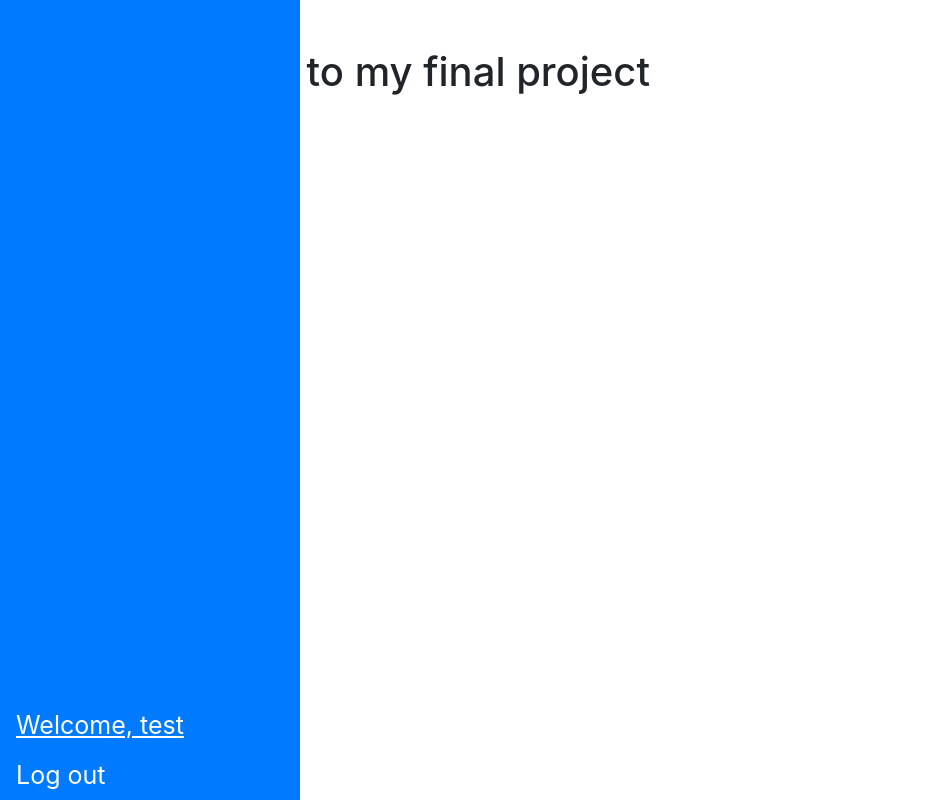
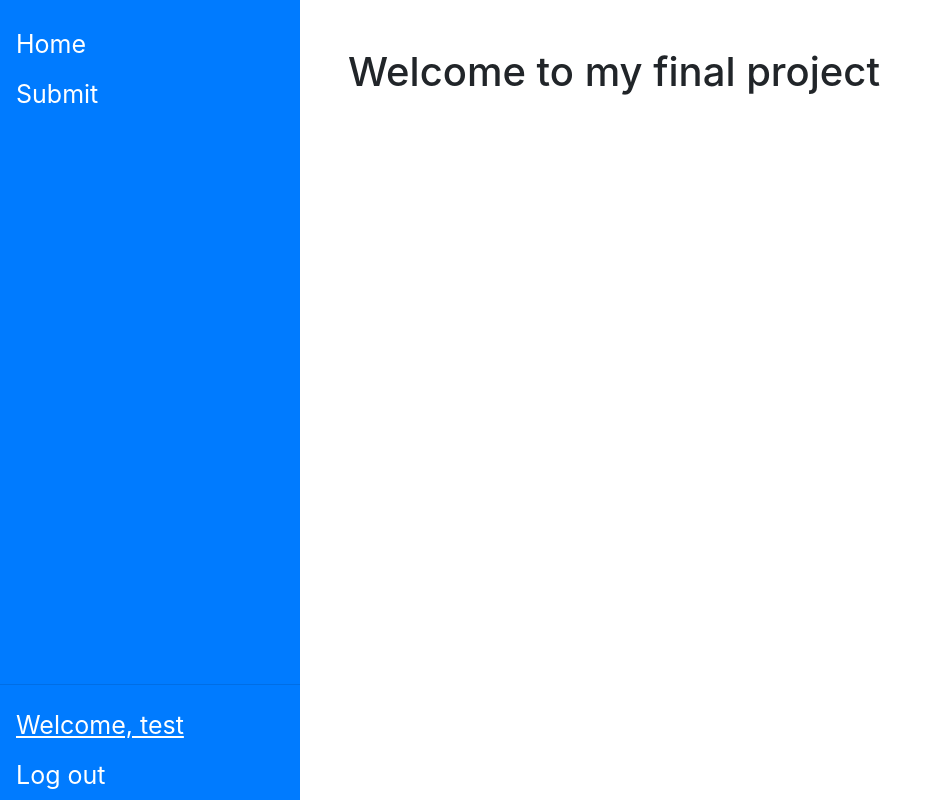
Before and after one commit to adamjoer/cs50-project, a Flask app: page / in a window 1280 px wide. Shown: the whole page, without its empty margins (0-943 px from the left). Run offline with Flask 2, Linux system fonts and the light colour scheme; a user stored in the database is signed in; some libraries are stand-ins or nearby versions.

Commit message:
Minor formatting fixes

```diff
--- a/templates/layout.html
+++ b/templates/layout.html
@@ -14,7 +14,10 @@
         <!-- Sidebar -->
         <div class="sidenav">
             {% if session.user_id %}
+            <a href="/">Home</a>
+            <a href="/submit">Submit</a>
             <div class="id">
+                <hr>
                 <p><u>Welcome, {{ session.user_name }}</u></p>
                 <a href="/logout">Log out</a>
             </div>
@@ -33,11 +36,12 @@
         {% endif %}
 
         <!-- Main content -->
-        <main class="container p-5">
+        <main class="p-5">
             <div class="main">
                 {% block main %}
                 {% endblock %}
             </div>
         </main>
+        {% block script %}{% endblock %}
     </body>
 </html>
```
Also changed, not shown: templates/error.html (line endings or trailing spaces), templates/hello.html (line endings or trailing spaces), templates/signup.html (line endings or trailing spaces), templates/submit.html (line endings or trailing spaces). Lines whose indentation alone changed are shown as unchanged.
